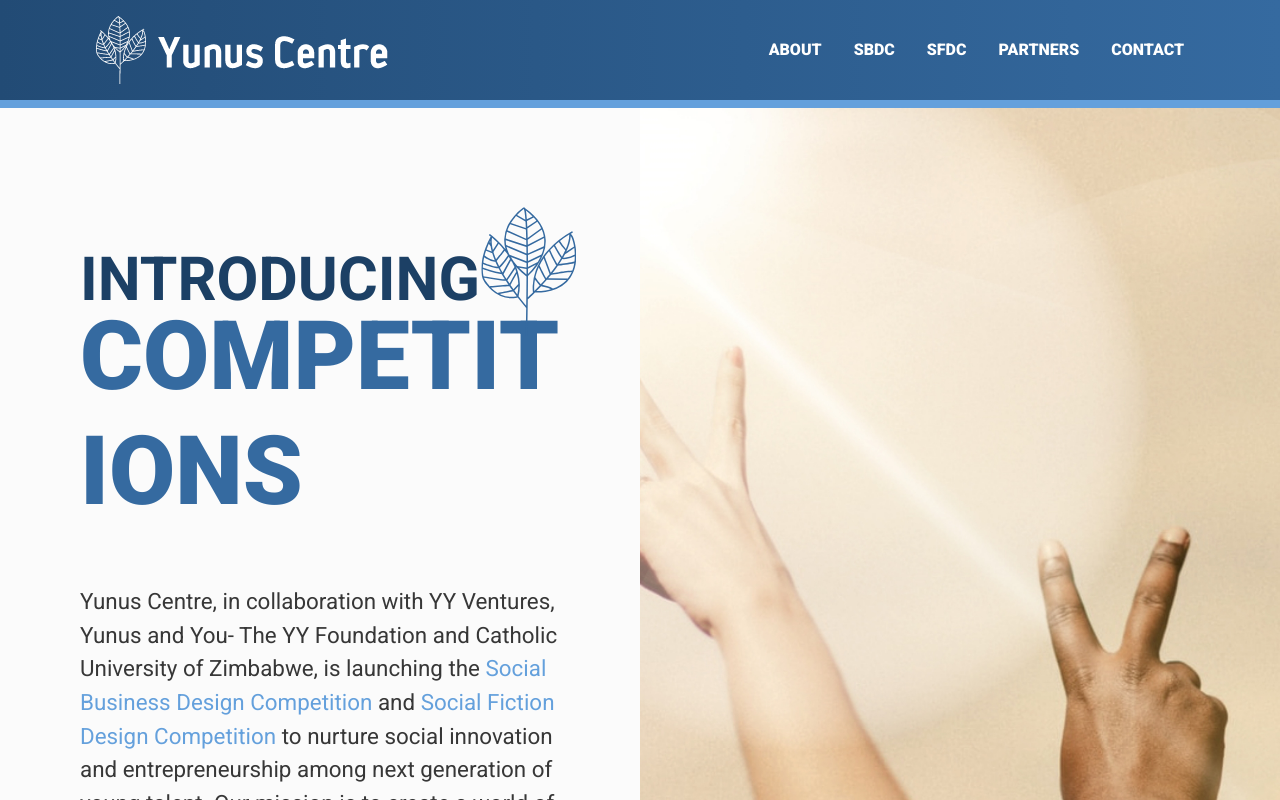
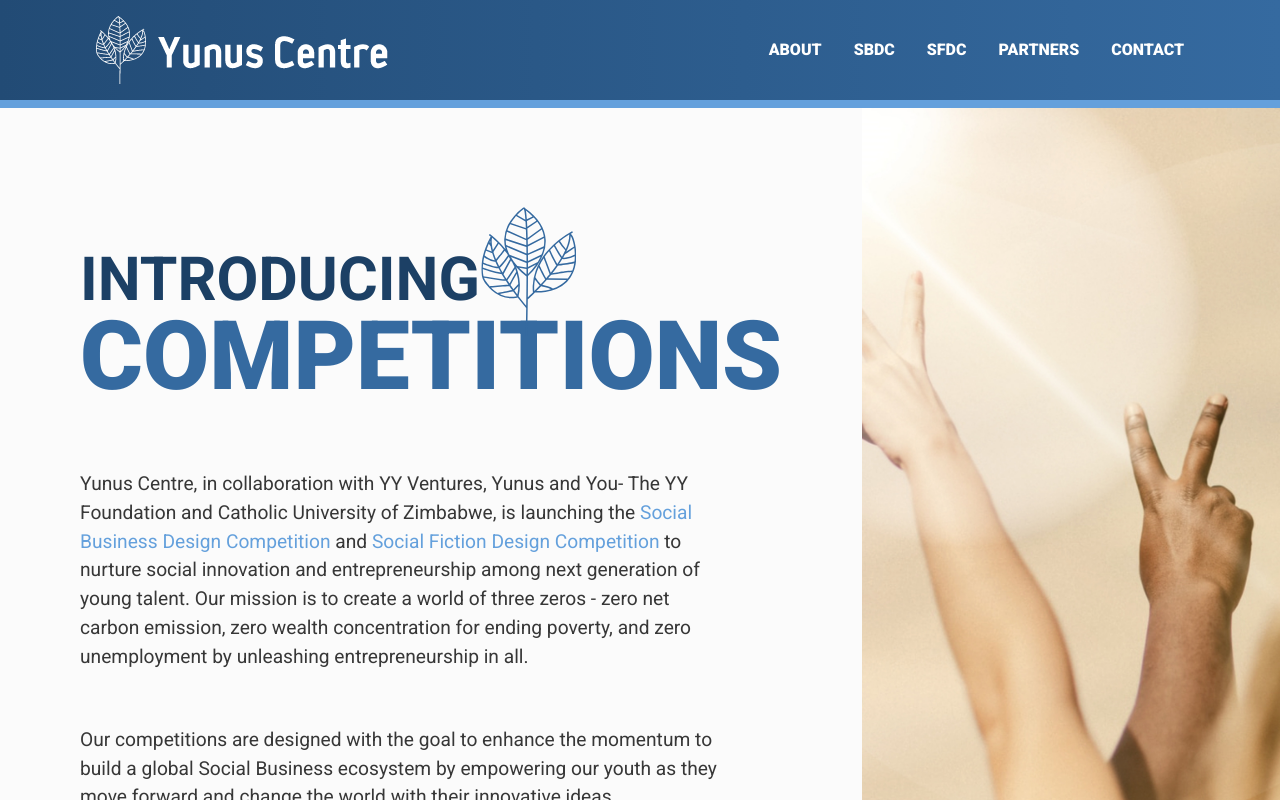
Before and after one commit to yy-ventures/social-fiction-design-competition, a React (Create React App) app: page / in a window 1280 px wide. Built offline with nearby package versions, Linux system fonts and the light colour scheme.

Commit message:
h1 wrap fix

```diff
--- a/src/Components/Home/Home.scss
+++ b/src/Components/Home/Home.scss
@@ -57,9 +57,9 @@
                 text-transform: uppercase;
                 position: relative;
                 display: inline-block;
-                width: 100%;
-                max-width: 50ch;
-
+                max-width: 100%;
+                // max-width: 40ch;
+                white-space: nowrap;
                 @media screen and (min-width: 480px) {
                     font-size: 2rem;
                 }
@@ -102,7 +102,7 @@
                 font-size: 1rem;
             }
             @media screen and (min-width: 801px) {
-                font-size: 1.4rem;
+                font-size: 1.2rem;
                 max-width: 60ch;
             }
             a {
--- a/src/Components/Shared/Footer/Footer.js
+++ b/src/Components/Shared/Footer/Footer.js
@@ -11,8 +11,8 @@
                 <p>&copy;2021 YunusCentre.org</p>
             </div>
             <div className="footer-content">
-                <p>Grameen Bank Bhaban <br/> 16th floor Mirpur 2, Dhaka 1216</p>
-                <p>+88 02 9023010 | info@yunuscentre.org</p>
+                <p>For More Information</p>
+                <p>Contact info@yy.ventures</p>
             </div>
             <div></div>
             <div className="footer-leaf">
```
